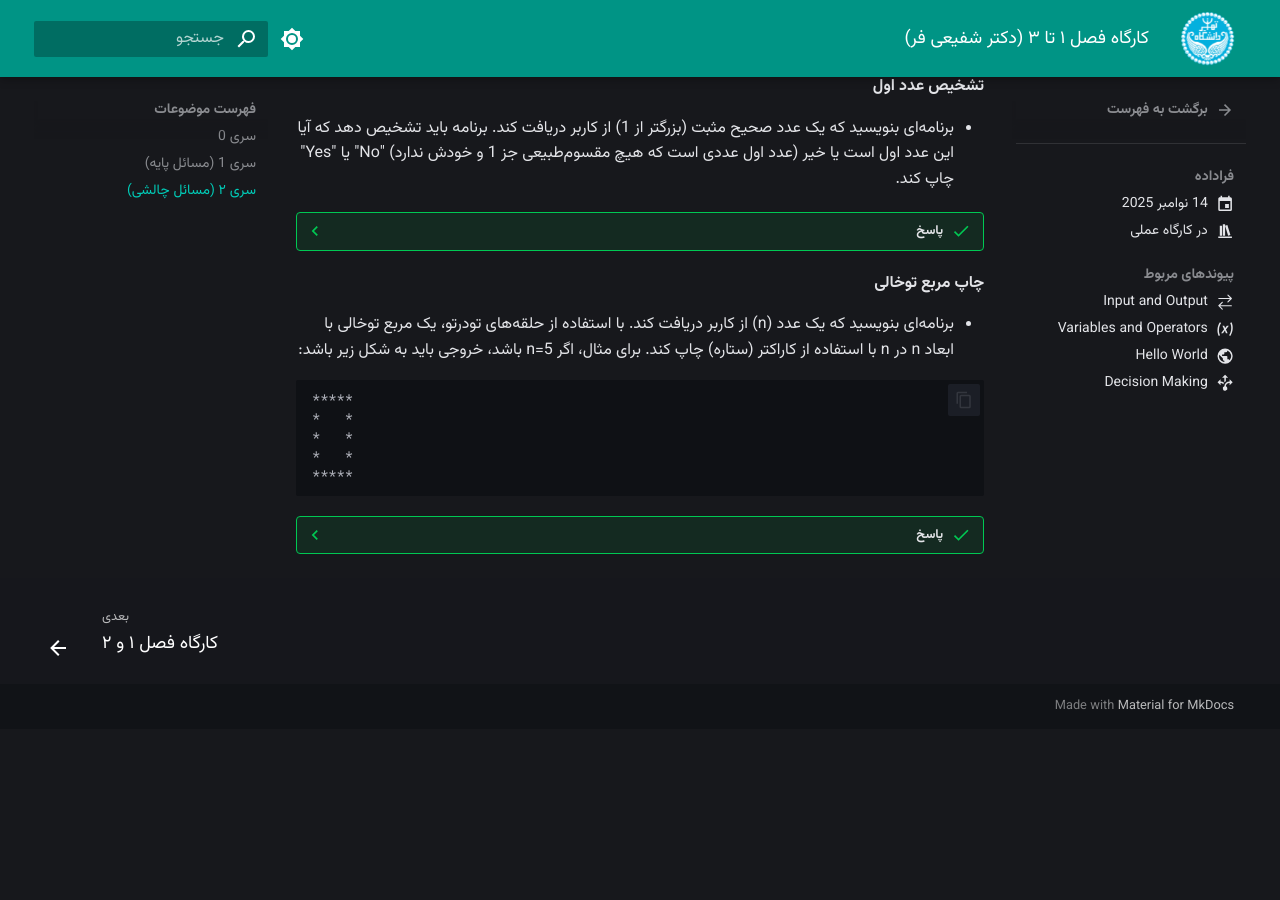
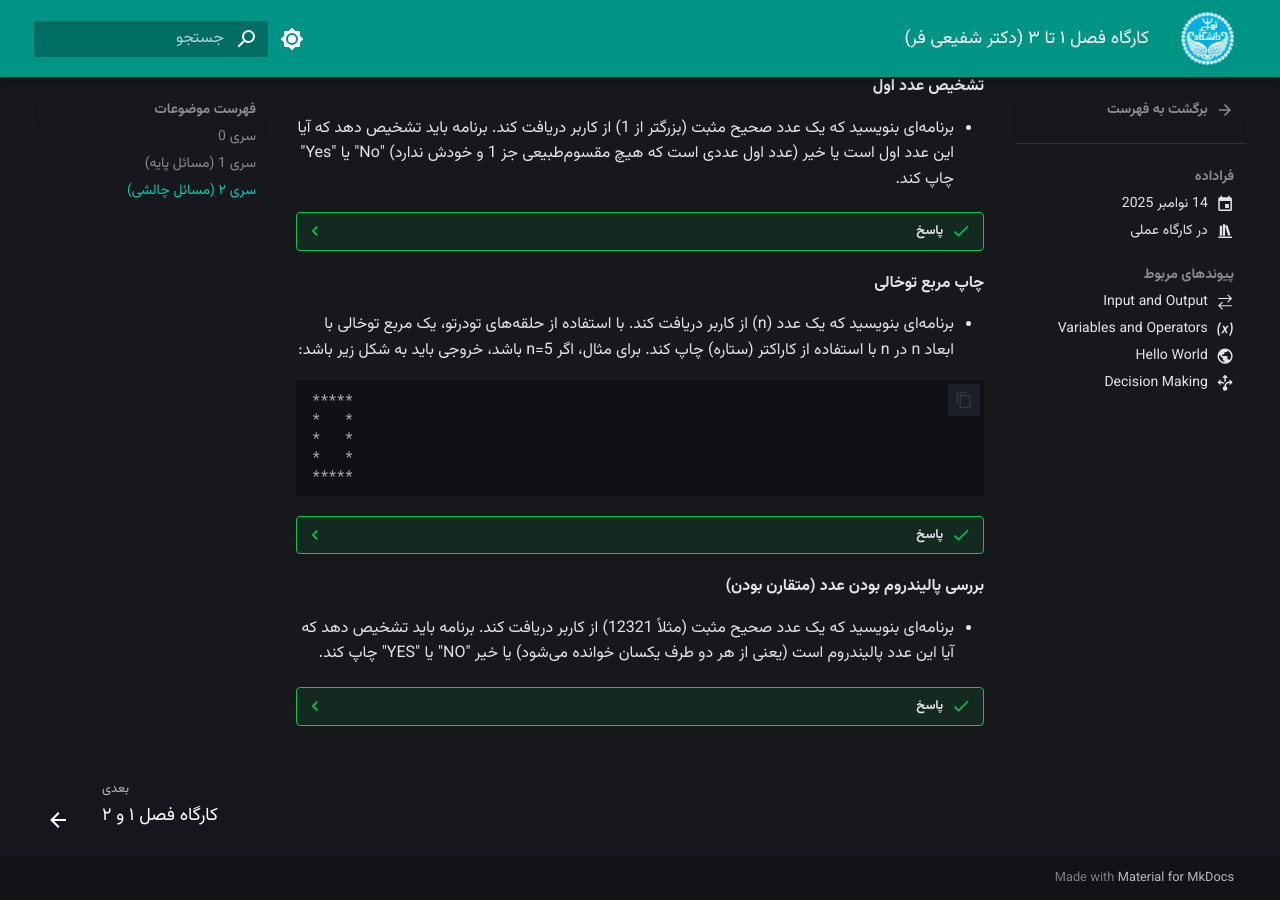
Before and after one commit to UTengsci/bp, an MkDocs documentation site: the page built from docs/blog/posts/kargah1-3_shafiei.md, in a window 1280 px wide and 900 px high, scrolled down 1697 px. Built offline with MkDocs 1.6.1 and Material for MkDocs 9.7.7, drawn with Linux system fonts in a browser that asks for light colours; before the commit the page ends 2426 px from its top, so only the background shows below that.

Commit message:
Changes made to kargah1-3

````diff
--- a/docs/blog/posts/kargah1-3_shafiei.md
+++ b/docs/blog/posts/kargah1-3_shafiei.md
@@ -30,6 +30,8 @@ links:
         return 0;
     }
     ```
+
+<!-- more -->
 
 ## سری 1 (مسائل پایه)
 
@@ -263,3 +265,34 @@ links:
         return 0;
     }
     ```
+
+
+**بررسی پالیندروم بودن عدد (متقارن بودن)**
+
+* برنامه‌ای بنویسید که یک عدد صحیح مثبت (مثلاً 12321) از کاربر دریافت کند. برنامه باید تشخیص دهد که آیا این عدد پالیندروم است (یعنی از هر دو طرف یکسان خوانده می‌شود) یا خیر "NO" یا "YES" چاپ کند.
+
+???success "پاسخ"
+    ```cpp
+    #include <iostream>
+    using namespace std;
+    int main()
+    {
+        int num, originalNum, reversed = 0, remainder;
+        cout << "Enter a number: ";
+        cin >> num;
+        originalNum = num; // Store original to compare later
+        // Logic to mathematically reverse the number
+        while (num > 0) {
+            remainder = num % 10;
+            reversed = reversed * 10 + remainder; // Shift current reversed digits left and add new digit
+            num /= 10;
+        }
+
+        if (originalNum == reversed)
+            cout << "YES" << endl;
+        else
+            cout << "NO" << endl;
+
+        return 0;
+    }
+    ```
````
